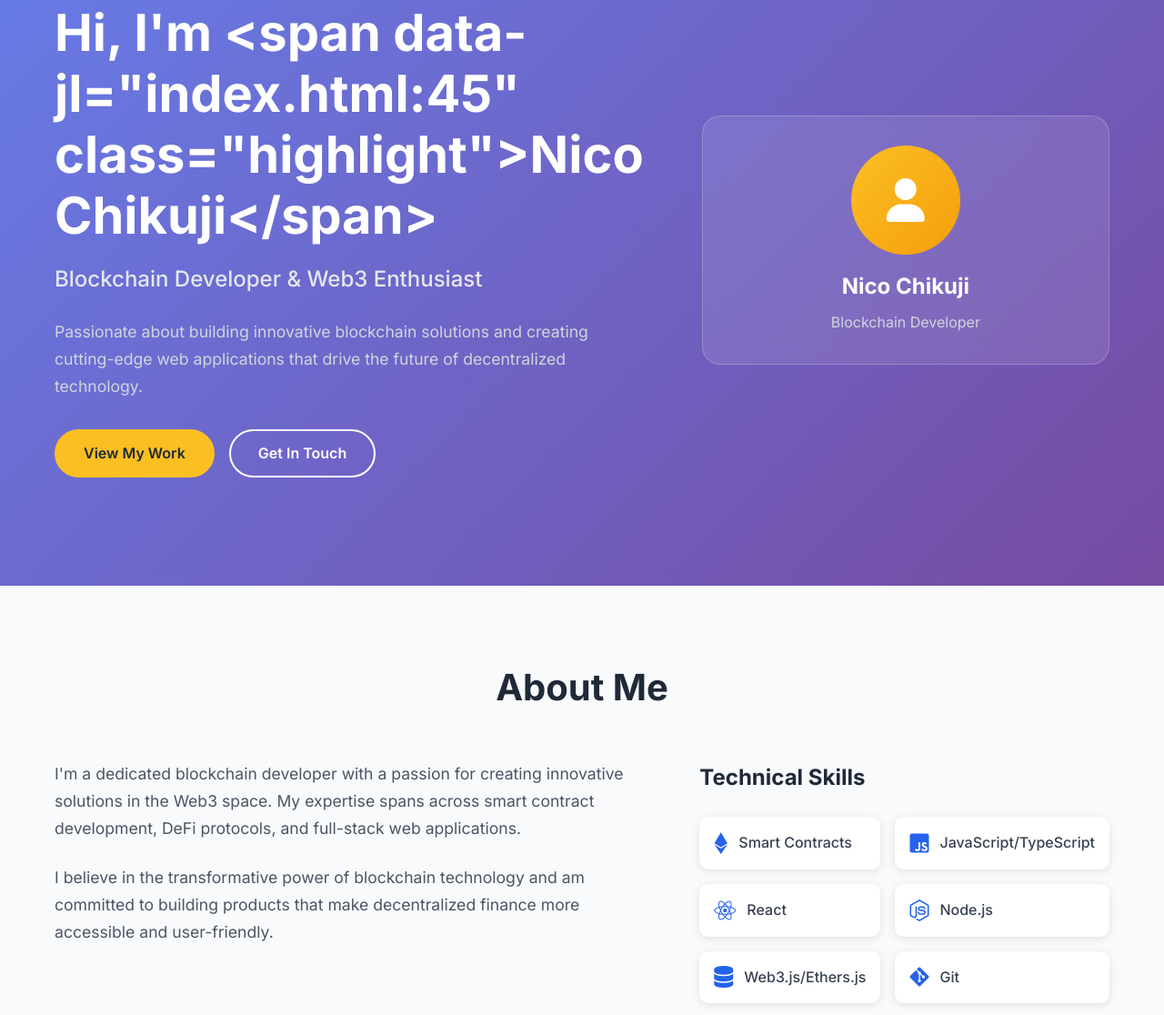
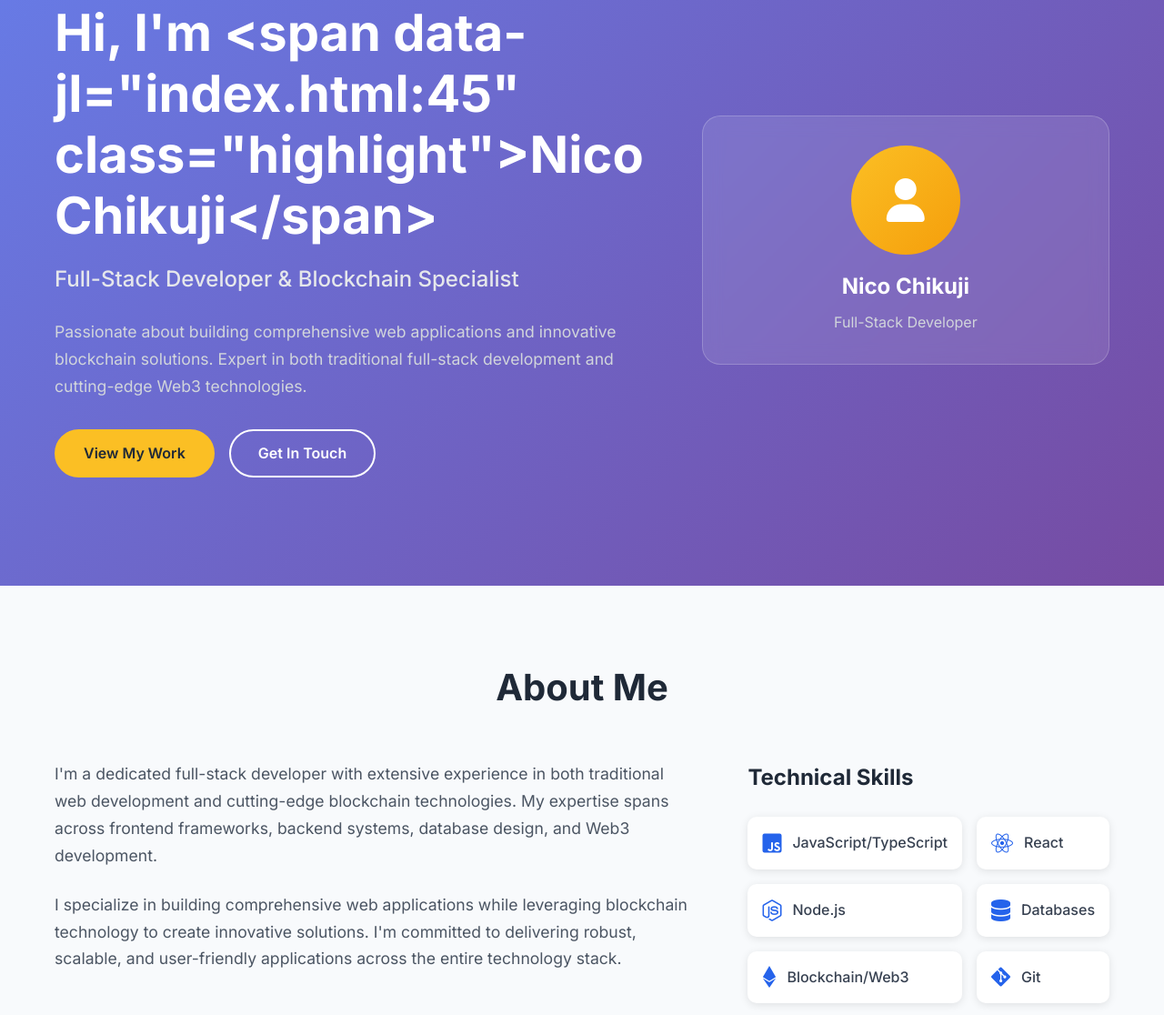
Before and after one commit to chiku524/blurb, a website: page index.html in a window 1280 px wide. Shown: the part 156-1272 px from the top of the page at 91% size. Drawn offline with Linux system fonts and the light colour scheme.

Commit message:
fix: Update portfolio to full-stack developer focus and fix CSS loading
- Update hero section to describe as Full-Stack Developer & Blockchain Specialist
- Revise about section to emphasize full-stack development with blockchain expertise
- Reorder skills to prioritize full-stack technologies
- Fix CSS loading by updating Vercel configuration to properly serve static assets
- Add explicit file paths for CSS and JS assets
- Configure Vercel to handle CSS, JS, and image files correctly

```diff
--- a/index.html
+++ b/index.html
@@ -4,7 +4,7 @@
     <meta charset="UTF-8">
     <meta name="viewport" content="width=device-width, initial-scale=1.0">
     <title>Nico Chikuji - Portfolio</title>
-    <link rel="stylesheet" href="styles.css">
+    <link rel="stylesheet" href="./styles.css">
     <link href="https://fonts.googleapis.com/css2?family=Inter:wght@300;400;500;600;700&display=swap" rel="stylesheet">
     <link rel="stylesheet" href="https://cdnjs.cloudflare.com/ajax/libs/font-awesome/6.0.0/css/all.min.css">
 </head>
@@ -45,11 +45,12 @@
                     Hi, I'm <span class="highlight">Nico Chikuji</span>
                 </h1>
                 <p class="hero-subtitle">
-                    Blockchain Developer & Web3 Enthusiast
+                    Full-Stack Developer & Blockchain Specialist
                 </p>
                 <p class="hero-description">
-                    Passionate about building innovative blockchain solutions and creating
-                    cutting-edge web applications that drive the future of decentralized technology.
+                    Passionate about building comprehensive web applications and innovative
+                    blockchain solutions. Expert in both traditional full-stack development
+                    and cutting-edge Web3 technologies.
                 </p>
                 <div class="hero-buttons">
                     <a href="#projects" class="btn btn-primary">View My Work</a>
@@ -62,7 +63,7 @@
                         <i class="fas fa-user"></i>
                     </div>
                     <h3>Nico Chikuji</h3>
-                    <p>Blockchain Developer</p>
+                    <p>Full-Stack Developer</p>
                 </div>
             </div>
         </div>
@@ -75,22 +76,19 @@
             <div class="about-content">
                 <div class="about-text">
                     <p>
-                        I'm a dedicated blockchain developer with a passion for creating innovative
-                        solutions in the Web3 space. My expertise spans across smart contract development,
-                        DeFi protocols, and full-stack web applications.
+                        I'm a dedicated full-stack developer with extensive experience in both traditional
+                        web development and cutting-edge blockchain technologies. My expertise spans across
+                        frontend frameworks, backend systems, database design, and Web3 development.
                     </p>
                     <p>
-                        I believe in the transformative power of blockchain technology and am committed
-                        to building products that make decentralized finance more accessible and user-friendly.
+                        I specialize in building comprehensive web applications while leveraging blockchain
+                        technology to create innovative solutions. I'm committed to delivering robust,
+                        scalable, and user-friendly applications across the entire technology stack.
                     </p>
                 </div>
                 <div class="skills">
                     <h3>Technical Skills</h3>
                     <div class="skills-grid">
-                        <div class="skill-item">
-                            <i class="fab fa-ethereum"></i>
-                            <span>Smart Contracts</span>
-                        </div>
                         <div class="skill-item">
                             <i class="fab fa-js-square"></i>
                             <span>JavaScript/TypeScript</span>
@@ -105,7 +103,11 @@
                         </div>
                         <div class="skill-item">
                             <i class="fas fa-database"></i>
-                            <span>Web3.js/Ethers.js</span>
+                            <span>Databases</span>
+                        </div>
+                        <div class="skill-item">
+                            <i class="fab fa-ethereum"></i>
+                            <span>Blockchain/Web3</span>
                         </div>
                         <div class="skill-item">
                             <i class="fab fa-git-alt"></i>
@@ -266,6 +268,6 @@
         </div>
     </footer>
 
-    <script src="script.js"></script>
+    <script src="./script.js"></script>
 </body>
 </html>
```
Also changed, not shown: vercel.json.
